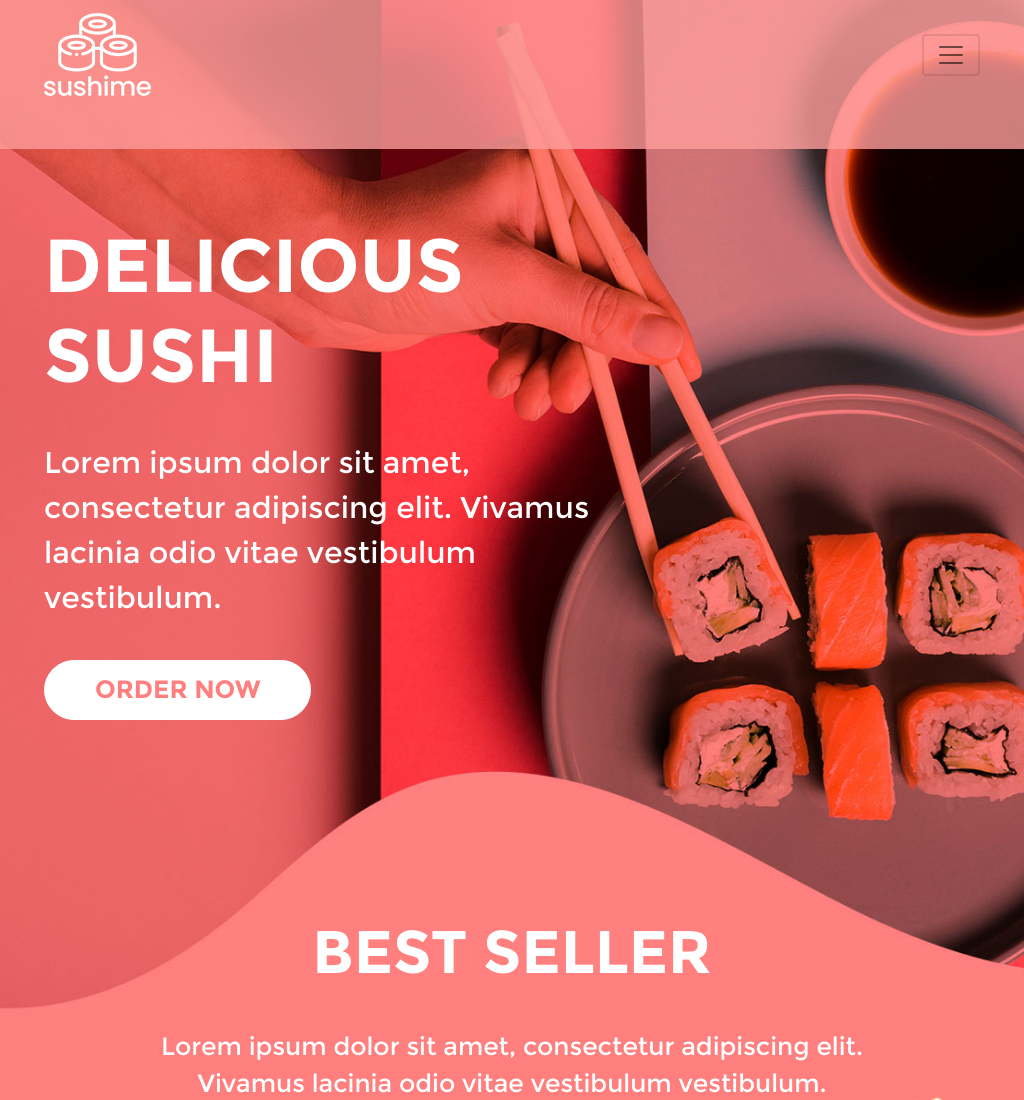
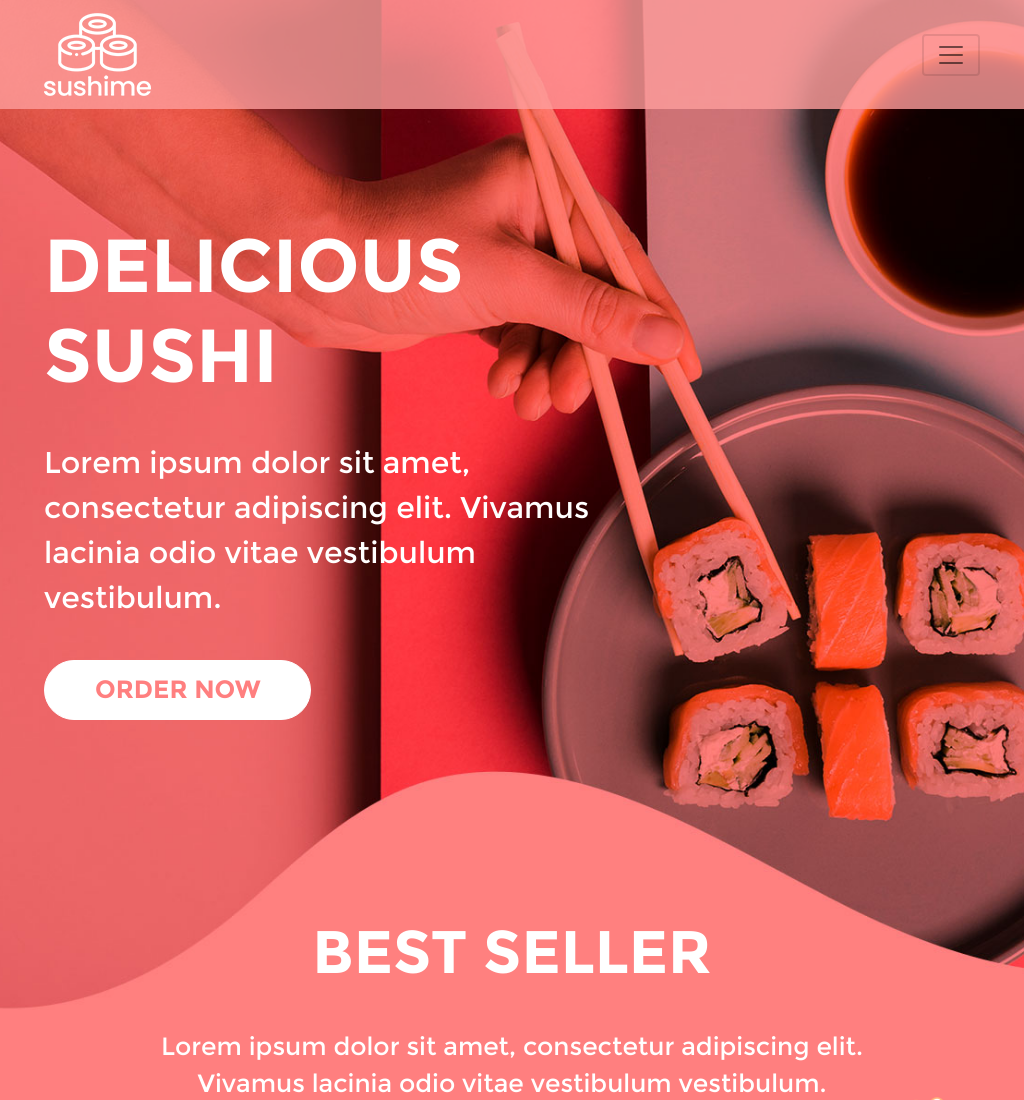
Before and after one commit to safimilar/sushmie, a plain HTML site: page index.html in a window 1024 px wide. Shown: the top 1100 px of the page. Drawn offline with Linux system fonts and the light colour scheme; a script that the page names is missing.

Commit message:
Update media.css

```diff
--- a/css/media.css
+++ b/css/media.css
@@ -759,7 +759,7 @@ footer{
 @media (min-width: 992px) and (max-width: 1199.98px) {
 /*header start*/
 header{
-	padding-bottom: 40px;
+	padding-bottom: 0;
 }
 .menu ul li{
 	text-align: right;
```
